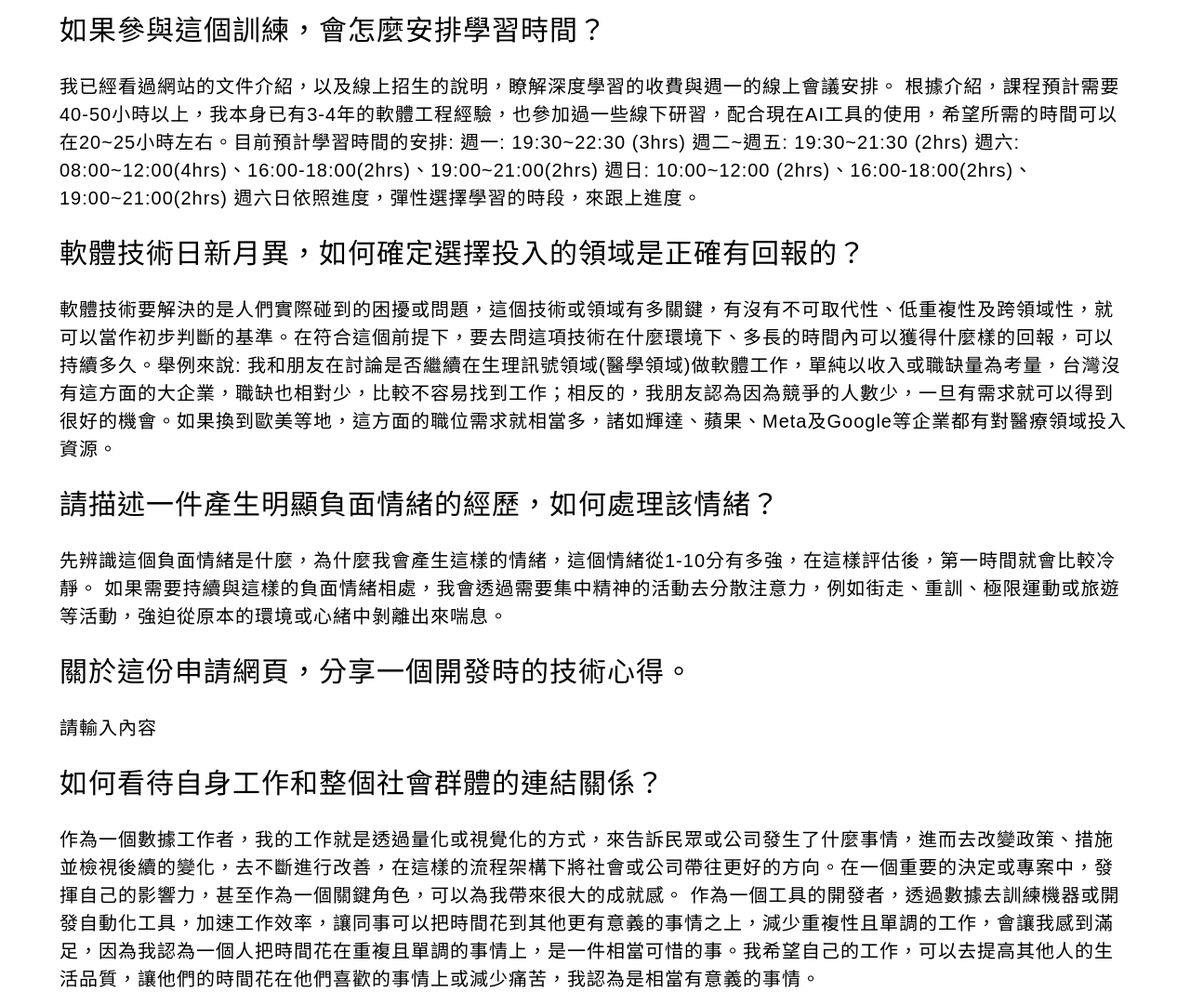
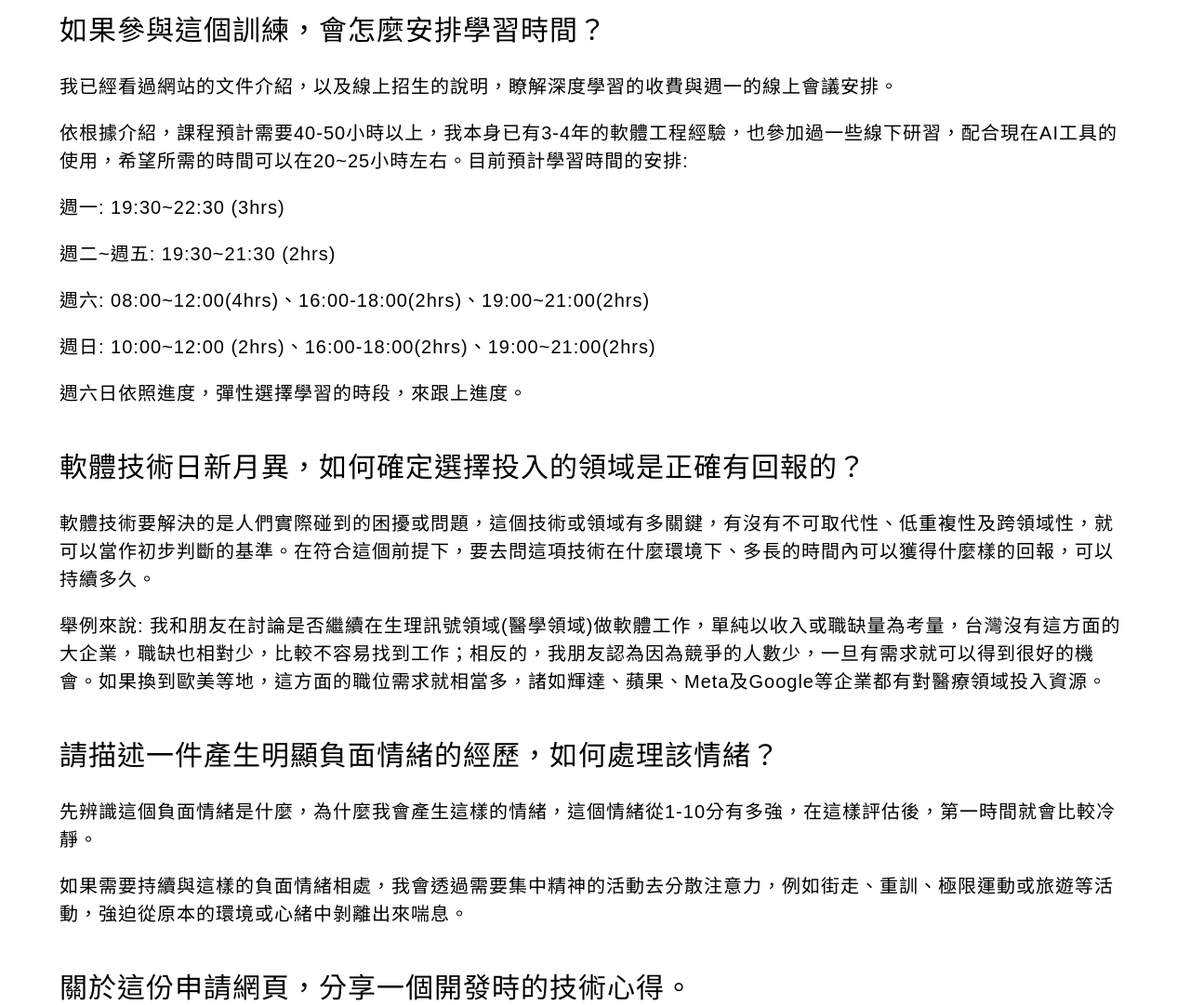
Before and after one commit to wengboyu/wengboyu.github.io, a plain HTML site: page index.html in a window 1280 px wide. Shown: the part 780-1861 px from the top of the page at 93% size. Drawn offline with Linux system fonts and the light colour scheme.

Commit message:
content update3

```diff
--- a/index.html
+++ b/index.html
@@ -84,12 +84,12 @@
         <section class="content">
             <div class="col2">
                 我已經看過網站的文件介紹，以及線上招生的說明，瞭解深度學習的收費與週一的線上會議安排。
-根據介紹，課程預計需要40-50小時以上，我本身已有3-4年的軟體工程經驗，也參加過一些線下研習，配合現在AI工具的使用，希望所需的時間可以在20~25小時左右。目前預計學習時間的安排:
-週一: 19:30~22:30 (3hrs)
-週二~週五: 19:30~21:30 (2hrs)
-週六: 08:00~12:00(4hrs)、16:00-18:00(2hrs)、19:00~21:00(2hrs)
-週日: 10:00~12:00 (2hrs)、16:00-18:00(2hrs)、19:00~21:00(2hrs)
-週六日依照進度，彈性選擇學習的時段，來跟上進度。
+<p>依根據介紹，課程預計需要40-50小時以上，我本身已有3-4年的軟體工程經驗，也參加過一些線下研習，配合現在AI工具的使用，希望所需的時間可以在20~25小時左右。目前預計學習時間的安排: </p>
+<p>週一: 19:30~22:30 (3hrs)</p>
+<p>週二~週五: 19:30~21:30 (2hrs)</p>
+<p>週六: 08:00~12:00(4hrs)、16:00-18:00(2hrs)、19:00~21:00(2hrs)</p>
+<p>週日: 10:00~12:00 (2hrs)、16:00-18:00(2hrs)、19:00~21:00(2hrs)</p>
+<p>週六日依照進度，彈性選擇學習的時段，來跟上進度。</p>
             </div>
         </section>
 
@@ -100,7 +100,8 @@
         </section>
         <section class="content">
             <div class="col2">
-                軟體技術要解決的是人們實際碰到的困擾或問題，這個技術或領域有多關鍵，有沒有不可取代性、低重複性及跨領域性，就可以當作初步判斷的基準。在符合這個前提下，要去問這項技術在什麼環境下、多長的時間內可以獲得什麼樣的回報，可以持續多久。舉例來說: 我和朋友在討論是否繼續在生理訊號領域(醫學領域)做軟體工作，單純以收入或職缺量為考量，台灣沒有這方面的大企業，職缺也相對少，比較不容易找到工作；相反的，我朋友認為因為競爭的人數少，一旦有需求就可以得到很好的機會。如果換到歐美等地，這方面的職位需求就相當多，諸如輝達、蘋果、Meta及Google等企業都有對醫療領域投入資源。
+                軟體技術要解決的是人們實際碰到的困擾或問題，這個技術或領域有多關鍵，有沒有不可取代性、低重複性及跨領域性，就可以當作初步判斷的基準。在符合這個前提下，要去問這項技術在什麼環境下、多長的時間內可以獲得什麼樣的回報，可以持續多久。
+                <p>舉例來說: 我和朋友在討論是否繼續在生理訊號領域(醫學領域)做軟體工作，單純以收入或職缺量為考量，台灣沒有這方面的大企業，職缺也相對少，比較不容易找到工作；相反的，我朋友認為因為競爭的人數少，一旦有需求就可以得到很好的機會。如果換到歐美等地，這方面的職位需求就相當多，諸如輝達、蘋果、Meta及Google等企業都有對醫療領域投入資源。</p>
             </div>
         </section>
 
@@ -112,7 +113,7 @@
         <section class="content">
             <div class="col2">
                 先辨識這個負面情緒是什麼，為什麼我會產生這樣的情緒，這個情緒從1-10分有多強，在這樣評估後，第一時間就會比較冷靜。
-如果需要持續與這樣的負面情緒相處，我會透過需要集中精神的活動去分散注意力，例如街走、重訓、極限運動或旅遊等活動，強迫從原本的環境或心緒中剝離出來喘息。
+<p>如果需要持續與這樣的負面情緒相處，我會透過需要集中精神的活動去分散注意力，例如街走、重訓、極限運動或旅遊等活動，強迫從原本的環境或心緒中剝離出來喘息。</p>
             </div>
         </section>
 
@@ -135,7 +136,7 @@
         <section class="content">
             <div class="col2">
                 作為一個數據工作者，我的工作就是透過量化或視覺化的方式，來告訴民眾或公司發生了什麼事情，進而去改變政策、措施並檢視後續的變化，去不斷進行改善，在這樣的流程架構下將社會或公司帶往更好的方向。在一個重要的決定或專案中，發揮自己的影響力，甚至作為一個關鍵角色，可以為我帶來很大的成就感。
-作為一個工具的開發者，透過數據去訓練機器或開發自動化工具，加速工作效率，讓同事可以把時間花到其他更有意義的事情之上，減少重複性且單調的工作，會讓我感到滿足，因為我認為一個人把時間花在重複且單調的事情上，是一件相當可惜的事。我希望自己的工作，可以去提高其他人的生活品質，讓他們的時間花在他們喜歡的事情上或減少痛苦，我認為是相當有意義的事情。
+<p>作為一個工具的開發者，透過數據去訓練機器或開發自動化工具，加速工作效率，讓同事可以把時間花到其他更有意義的事情之上，減少重複性且單調的工作，會讓我感到滿足，因為我認為一個人把時間花在重複且單調的事情上，是一件相當可惜的事。我希望自己的工作，可以去提高其他人的生活品質，讓他們的時間花在他們喜歡的事情上或減少痛苦，我認為是相當有意義的事情。</p>
             </div>
         </section>
 
```
